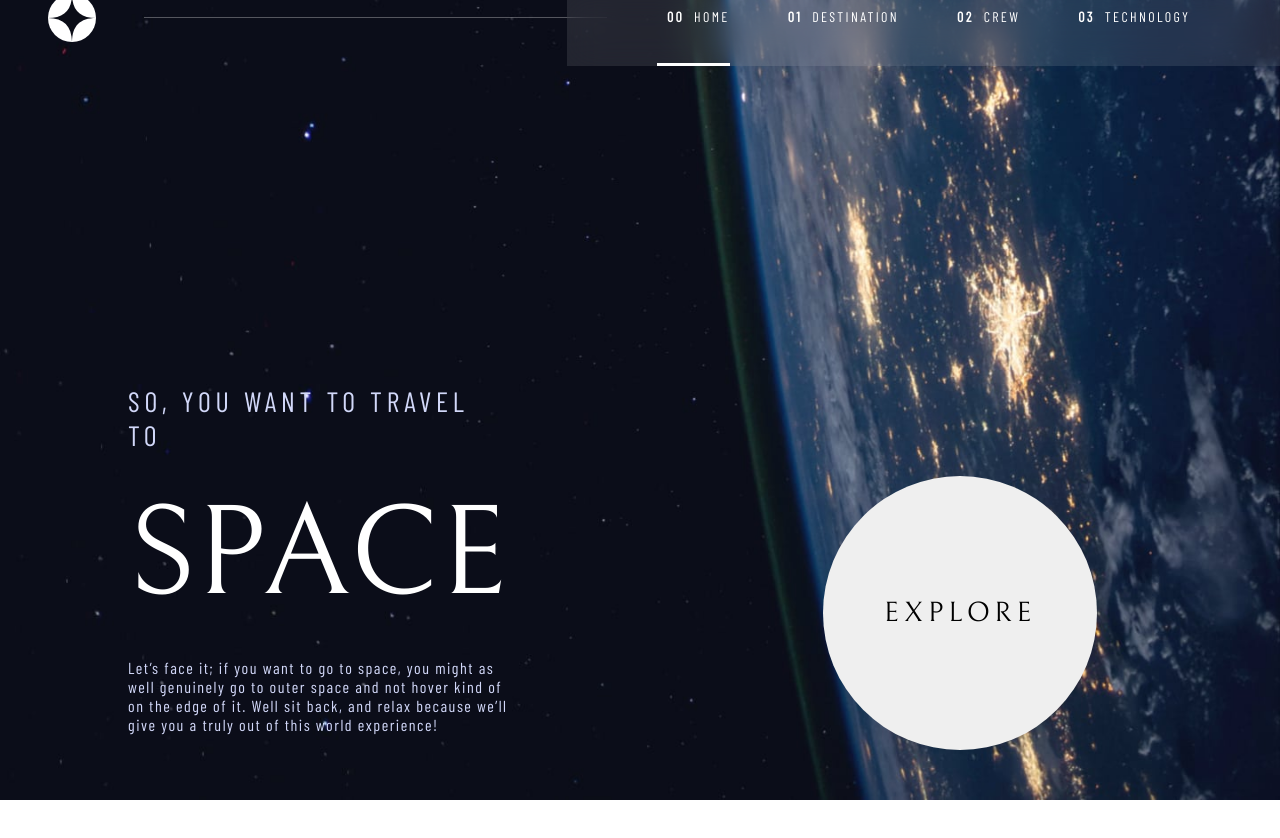
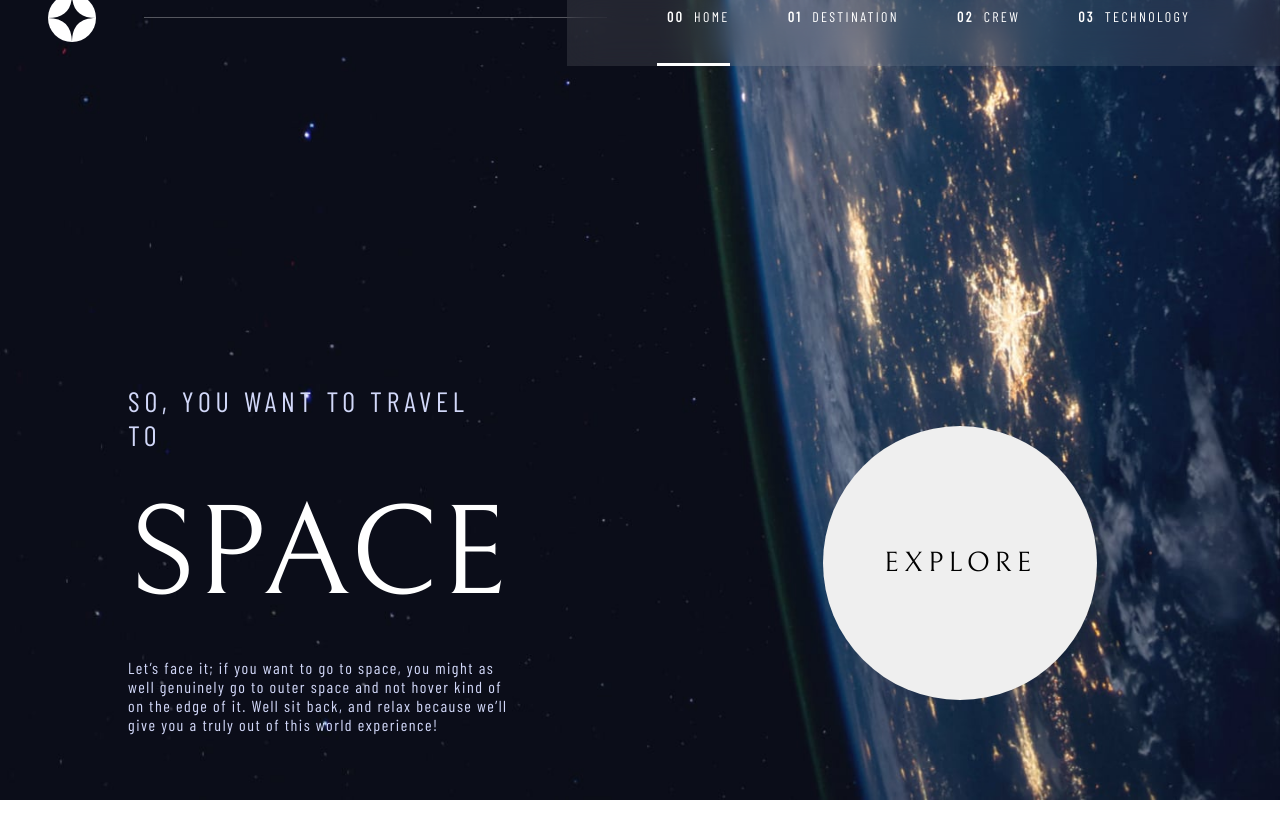
Before and after one commit to CatalinBanici/space-tourism-website, a React (Create React App) app in the folder app/: page / in a window 1280 px wide. Shown: the top 838 px of the page. Built offline with nearby package versions, Linux system fonts and the light colour scheme.

Commit message:
small change to the explore button animation

```diff
--- a/app/src/styles/header.css
+++ b/app/src/styles/header.css
@@ -59,11 +59,11 @@ header nav ul li a {
   display: flex;
   align-self: center;
   border-bottom: 3px solid hsl(231, 77%, 90%, 0%);
+  transition: 0.5s;
 }
 
 header nav ul li a:hover {
   border-bottom: 3px solid hsl(0, 0%, 100%, 0.4);
-  transition: 0.5s;
 }
 
 header nav ul li a.active {
--- a/app/src/styles/home.css
+++ b/app/src/styles/home.css
@@ -54,8 +54,8 @@
 }
 
 .button-container button {
-  height: 274px;
-  width: 274px;
+  height: 374px;
+  width: 374px;
   margin: 100px 0;
   border-radius: 50%;
   border: none;
@@ -65,15 +65,17 @@
   text-transform: uppercase;
   font-weight: normal;
   letter-spacing: 4.75px;
+  border: 50px solid hsla(0, 0%, 100%, 0);
+  -webkit-background-clip: padding-box;
+  background-clip: padding-box;
+  transition: 0.5s ease-out;
 }
 
 .button-container button:hover {
   height: 374px;
   width: 374px;
-  padding: 50px;
-  margin: 50px 0;
+  margin: 100px 0;
   border: 50px solid hsla(0, 0%, 100%, 0.2);
   -webkit-background-clip: padding-box;
   background-clip: padding-box;
-  transition: 0.5s;
 }
```
